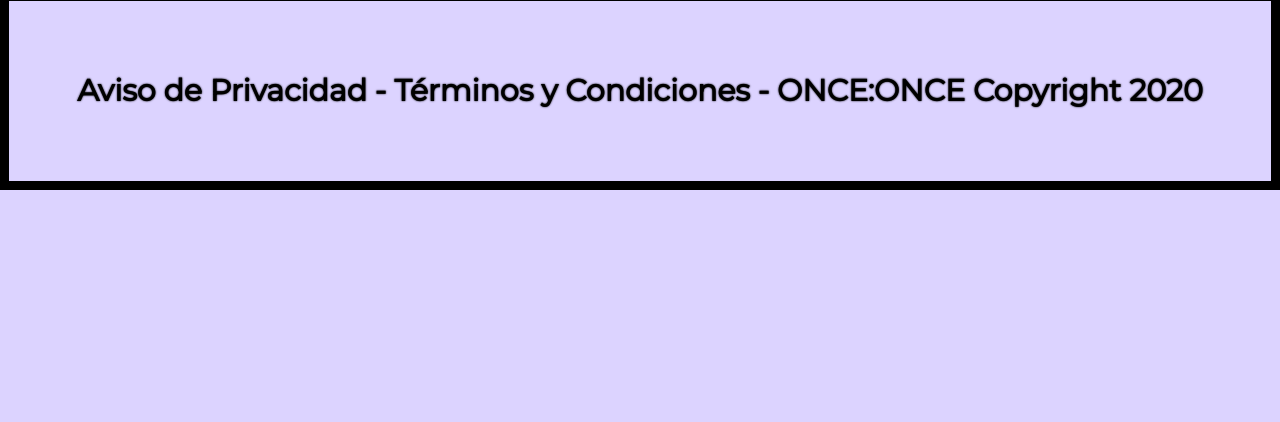
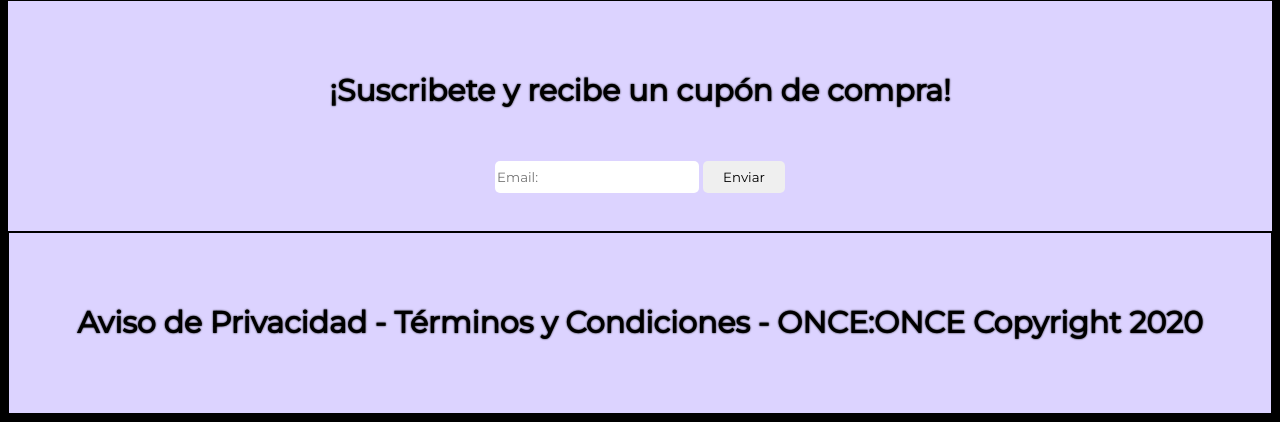
Before and after one commit to SergioRuval/Once-Once_Bar_E-Commerce, a PHP site: page /formulario.php in a window 1280 px wide; the page is wider, and only the part inside the window is pictured. Shown: the part 2676-3098 px from the top of that part. Before the commit the page ends 2866 px from the top of that part, so only its background shows below. Run offline with PHP 8.4, Linux system fonts and the light colour scheme; some libraries are stand-ins or nearby versions.

Commit message:
Formulario de contacto enviando correo correctamente y tambien formulario de suscripcion enviando cupon correctamente

```diff
--- a/css/formulario.css
+++ b/css/formulario.css
@@ -26,6 +26,52 @@
     font-size: 30px;
     color: black;
     text-shadow: 0px 0px 2px black;
+}
+
+.piedepagina1{
+    background-color: #dcd3ff;
+    display: flex;
+    justify-content: space-around;
+    align-items: center;
+    font-family: 'Montserrat';
+    cursor: pointer;
+    height: 180px;
+    border-top: 1px solid black;
+}
+
+.form{
+    display: flex;
+    justify-content: center;
+    height: 50px;
+    background-color: #dcd3ff;
+    border-bottom: 1px solid black;
+}
+
+.email{
+    height: 30px;
+    border-radius: 5px;
+    width: 200px;
+    border: none;
+    font-family: 'Montserrat', sans-serif;
+}
+
+.form2 button:hover{
+    transition: .5s;
+    background-color: black;
+    color: white;
+}
+
+.form2 button{
+    border-radius: 5px;
+    border: none;
+    font-family: 'Montserrat', sans-serif;
+    padding: 8px 20px;
+    cursor: pointer;
+}
+
+.form2{
+    position: relative;
+    bottom: 40%;
 }
 
 /* ---------------------------------------------- */
--- a/formulario.php
+++ b/formulario.php
@@ -71,11 +71,22 @@
         ce%3AOnce%20Sport%20Bar!5e0!3m2!1ses-419!2smx!4v1607487335142!5m2!1ses-419!2smx" width="600" height="450" frameborder="0" style="border:0;"
          allowfullscreen="" aria-hidden="false" tabindex="0"> </iframe></div>
     </div>
+    <div>
+        <div class="piedepagina1">
+            <a class="textbottom blink_me"><strong>¡Suscribete y recibe un cupón de compra!</strong></a>
+        </div>
+        <div>
+            <form class="form" action="correo2.php" method="POST">
+                <div class="form2">
+                <input type="text" class="email" name="email" placeholder="Email:">
+                <button type="submit">Enviar</button>
+                </div>
+            </form>
+        </div>
+    </div>
 
-    <footer>
-        <div class="piedepagina">
-            <a class="textbottom blink_me"><strong>Aviso de Privacidad - Términos y Condiciones - ONCE:ONCE Copyright 2020</strong></a>
-        </div>
-    </footer>
+    <div class="piedepagina">
+        <a class="textbottom blink_me"><strong>Aviso de Privacidad - Términos y Condiciones - ONCE:ONCE Copyright 2020</strong></a>
+    </div>
 </body>
 </html>
```
Also changed, not shown: correo2.php (added, +55 -0 lines).
